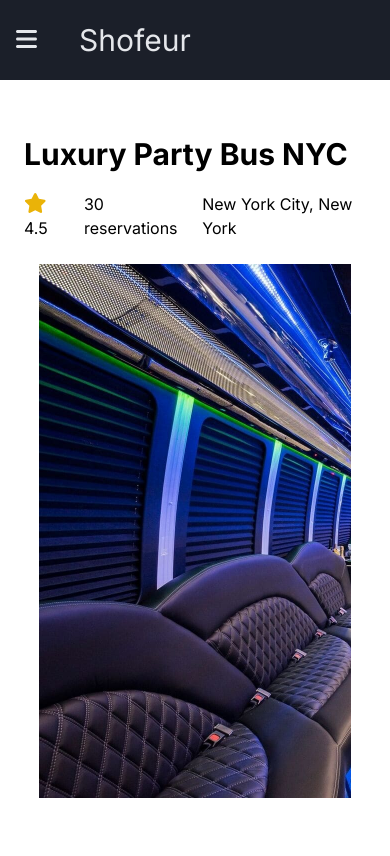
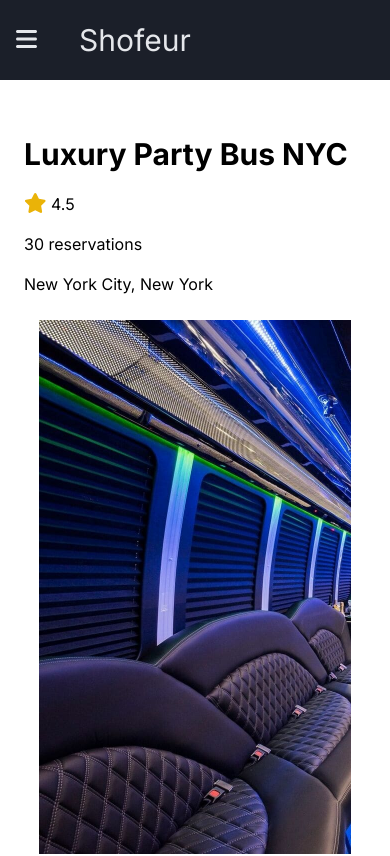
Before and after one commit to RMPasta/Shofeur, a Next.js app: page / in a window 390 px wide. Shown: the top 856 px of the page. Built offline with nearby package versions, Linux system fonts and the light colour scheme.

Commit message:
finally add full keyword to slide menu

```diff
--- a/src/components/Location/Location.tsx
+++ b/src/components/Location/Location.tsx
@@ -17,7 +17,7 @@ export default function Location(): JSX.Element {
     <div className="flex flex-col md:px-10 lg:px-40 py-4 mt-24 w-full self-center ">
       <div className="flex flex-col gap-5 p-6">
         <h2 className="text-3xl font-bold">Luxury Party Bus NYC</h2>
-        <span className="flex gap-4">
+        <span className="flex flex-col md:flex-row gap-4">
           <p><FontAwesomeIcon
         icon={faStar}
         className="text-yellow-500 text-xl"
--- a/src/components/NavBar/SlideOutMenu.tsx
+++ b/src/components/NavBar/SlideOutMenu.tsx
@@ -16,7 +16,7 @@ export default function SlideOutMenu(): JSX.Element {
       setShowMenu(!showMenu);
   };
 
-  const ulClassName = "w-3/5 md:w-1/5 lg:w-1/6 h-screen flex flex-col justify-between bg-gray-100 text-gray-800 transition-left duration-700" + (!showMenu ? " w-1/6 absolute -left-80 top-20" : " w-2/5 md:w-1/3 lg:w-1/5 absolute left-0 top-20");
+  const ulClassName = "w-3/5 md:w-1/5 h-screen flex flex-col justify-between bg-gray-100 text-gray-800 transition-left duration-700" + (!showMenu ? " w-1/6 absolute -left-full top-20" : " w-2/5 md:w-1/3 lg:w-1/5 absolute left-0 top-20");
 
   return (
     <div className='z-10'>
```
Also changed, not shown: 1 other file (tests, documents, lock files or other folders).
